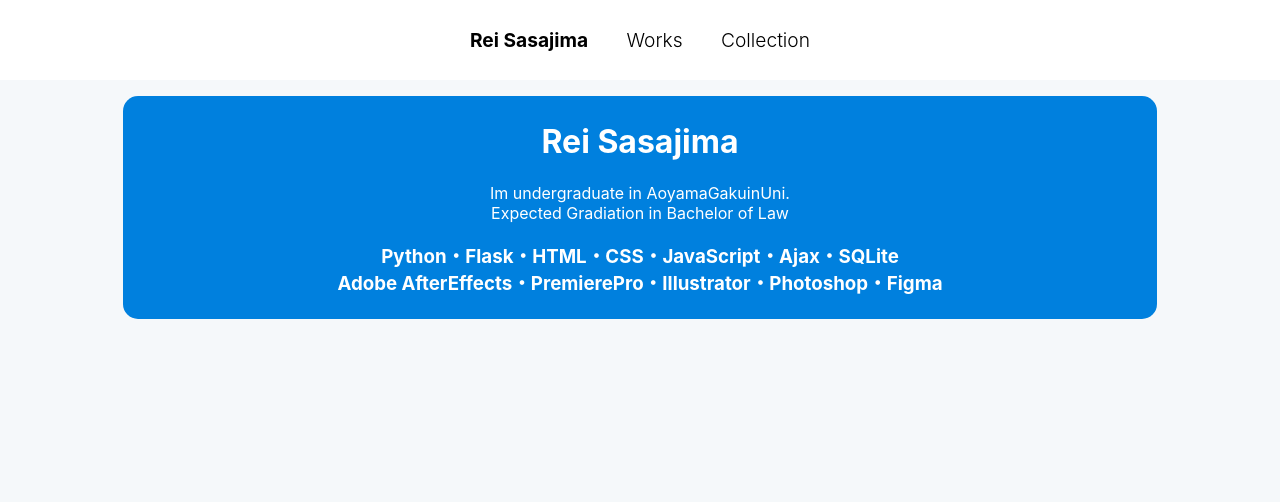
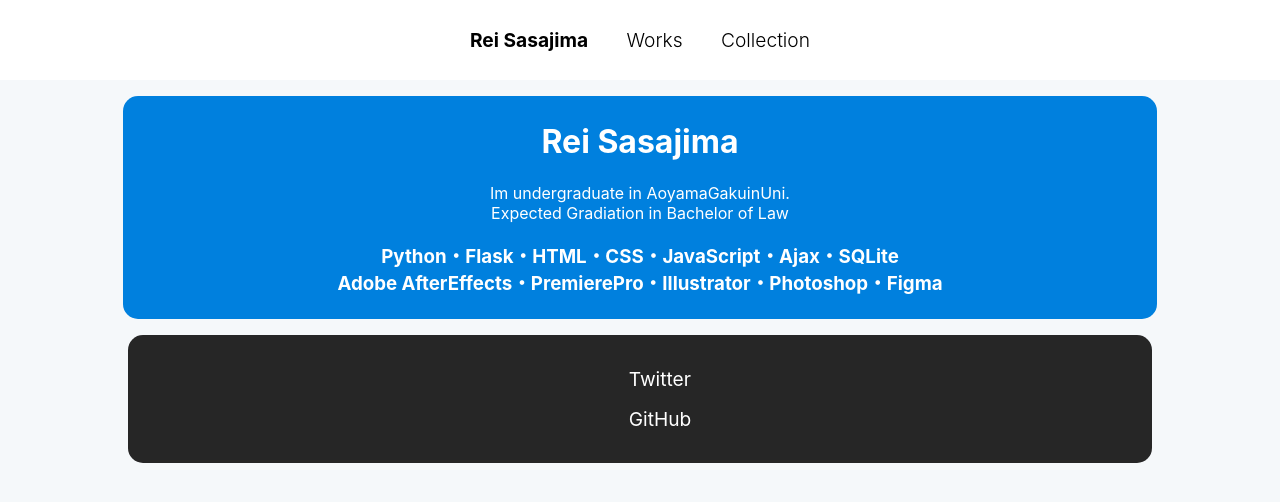
Before and after one commit to ReiSasajima/site, a React (Create React App) app: page / in a window 1280 px wide. Shown: the top 502 px of the page. Built offline with nearby package versions, Linux system fonts and the light colour scheme.

Commit message:
add Socialmedia components

```diff
--- a/src/App.js
+++ b/src/App.js
@@ -1,12 +1,15 @@
 import './App.css';
 import About from './components/About'
 import Header from './components/Header'
+// エントリポイント(index.js)を介してのimport
+import {Socialmedia} from './components/index'
 
 function App() {
   return (
     <div className="App">
       <Header/>
-      <About/>
+      <About />
+      <Socialmedia />
     </div>
   );
 }
--- /dev/null
+++ b/src/components/Socialmedia.jsx
@@ -0,0 +1,17 @@
+import '../static/Socialmedia.css'
+
+const Socialmedia = () => {
+  return (
+    <div className="Socialmedia-wrapper">
+      <ul>
+        <li>
+          <a className='twitter' href='https://twitter.com/r315513'>Twitter</a>
+        </li>
+        <li>
+          <a className='github' href='https://twitter.com/r315513'>GitHub</a>
+        </li>
+      </ul>
+    </div>
+  )
+}
+export default Socialmedia
--- a/src/components/index.js
+++ b/src/components/index.js
@@ -1,2 +1,3 @@
 export { default as Header } from './Header'
 export { default as About } from './About'
+export { default as Socialmedia } from './Socialmedia'
--- /dev/null
+++ b/src/static/Socialmedia.css
@@ -0,0 +1,23 @@
+.Socialmedia-wrapper{
+  background-color: #262626;
+  width: 80%;
+  height: fit-content;
+  /* marginautoで中央寄せ */
+  margin-left: auto;
+  margin-right: auto;
+  display: flex;
+  justify-content: center;
+  margin-top: 1em;
+  border-radius: 15px;
+}
+ul{
+  text-align: center;
+}
+li{
+  list-style: none;
+  margin-top: 1em;
+  margin-bottom: 1em;
+}
+li > a{
+  color: white;
+}
```
